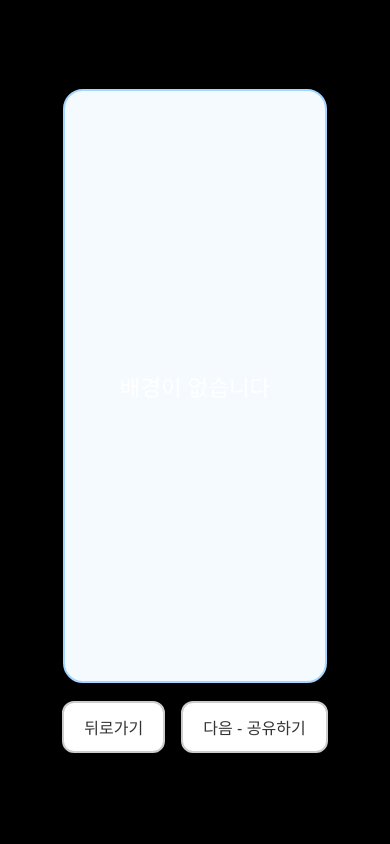
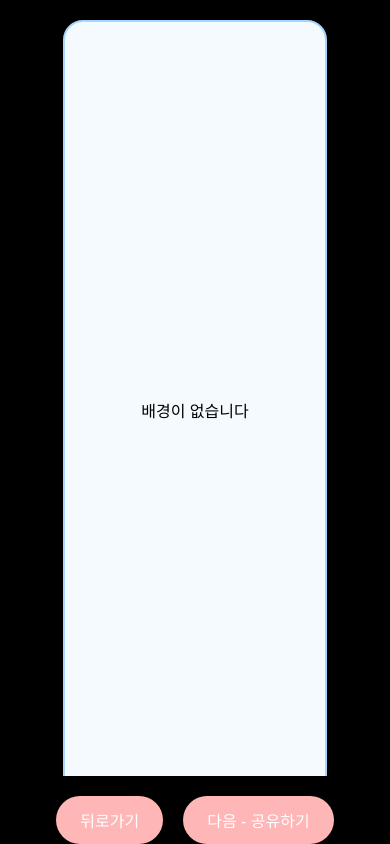
Before and after one commit to xeon-243859/ppongtok-app, a React (Vite) app: page /preview in a window 390 px wide. Built offline with nearby package versions, Linux system fonts and the light colour scheme.

Commit message:
📱 PreviewPage 전체 height 구조 안정화: 모바일 이미지 출력 완벽 대응

```diff
--- a/src/pages/PreviewPage.css
+++ b/src/pages/PreviewPage.css
@@ -1,104 +1,36 @@
-/* 자막 애니메이션 */
-@keyframes scroll-left {
-  0% {
-    transform: translateX(100%);
-  }
-  100% {
-    transform: translateX(-100%);
-  }
-}
-
-/* 전체 페이지 스타일 */
 .preview-page {
   display: flex;
   flex-direction: column;
   align-items: center;
   justify-content: center;
+  background-color: black;
   height: 100vh;
-  background-color: #000;
+  width: 100%;
+  overflow: hidden;
   position: relative;
+}
+
+.media-box {
+  position: relative;
+  width: 100%;
+  height: 100vh;              /* ✅ 모바일 포함 전체 높이 고정 */
   overflow: hidden;
 }
 
-/* 미디어 표시 영역 */
-.media-box {
-  width: 100%;
-  height: 70%;
-  display: flex;
-  align-items: center;
-  justify-content: center;
-  position: relative;
-}
-
-/* 이미지/영상 상자 */
 .moving-box {
   width: 100%;
   height: 100%;
-  position: relative;
-  overflow: hidden;
+  position: relative;         /* ✅ 자식 요소 기준 설정 */
 }
 
-/* ✅ 이미지/영상 전체 배경 크기 고정 */
 .media-display {
   width: 100%;
-  height: 100vh;        /* PC에서도 보이게 */
+  height: 100%;               /* ✅ 이미지/영상이 화면 꽉 차게 */
   object-fit: cover;
   display: block;
 }
 
-/* 자막 영역 */
-.scrolling-message-bottom {
-  position: absolute;
-  bottom: 30px;
-  width: 100%;
-  height: 1.5em;           /* ✅ 한 줄만 보이게 */
-  overflow: hidden;        /* ✅ 넘치는 자막 감춤 */
-  padding: 0 20px;
-  box-sizing: border-box;
-}
-
-/* 자막 텍스트 */
-.scrolling-text {
-  white-space: nowrap;
-  display: inline-block;
-  font-size: 1.2rem;
-  color: white;
-  text-shadow: 0 0 4px black;
-  animation: scroll-left 30s linear;
-}
-
-/* 버튼 정렬 */
-.button-box {
-  display: flex;
-  justify-content: center;
-  gap: 16px;
-  margin-top: 20px;
-}
-
-/* 버튼 스타일 */
-.styled-button {
-  padding: 12px 20px;
-  font-size: 1rem;
-  border-radius: 12px;
-  background-color: white;
-  color: #333;
-  border: 2px solid #ccc;
-  cursor: pointer;
-  transition: all 0.3s ease;
-}
-
-.styled-button:hover {
-  background-color: #f0f0f0;
-}
-
-/* fallback 문구 */
-.media-fallback {
-  color: white;
-  font-size: 1.4rem;
-  text-align: center;
-}
-
-/* ✅ 감성 자막 흐름 - 쌓이지 않고 한 줄 */
+/* 자막 관련 */
 .scrolling-caption {
   position: absolute;
   bottom: 30px;
@@ -113,9 +45,9 @@
 
 .scrolling-caption span {
   display: inline-block;
-  white-space: nowrap;               /* ✅ 줄바꿈 방지 */
+  white-space: nowrap;
   transform: translateX(0);
-  animation: scroll-later 45s ease-in-out forwards;
+  animation: scroll-later 50s ease-in-out forwards;
   animation-delay: 1s;
 }
 
@@ -133,3 +65,26 @@
     opacity: 0;
   }
 }
+
+/* 버튼 박스 */
+.button-box {
+  margin-top: 20px;
+  display: flex;
+  gap: 20px;
+  justify-content: center;
+}
+
+.styled-button {
+  padding: 12px 24px;
+  font-size: 16px;
+  background-color: #ffb6b6;
+  border: none;
+  border-radius: 25px;
+  color: white;
+  cursor: pointer;
+  transition: background-color 0.3s;
+}
+
+.styled-button:hover {
+  background-color: #ff9090;
+}
```
